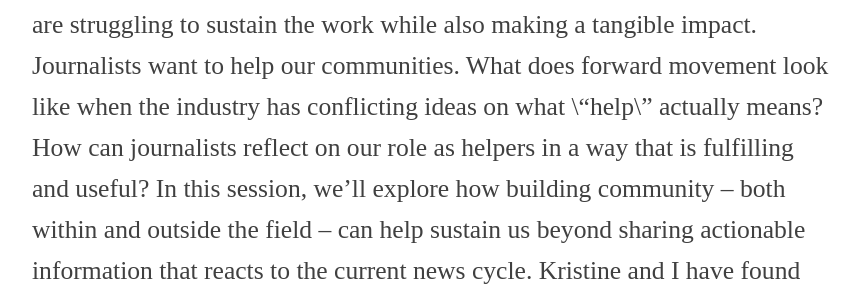
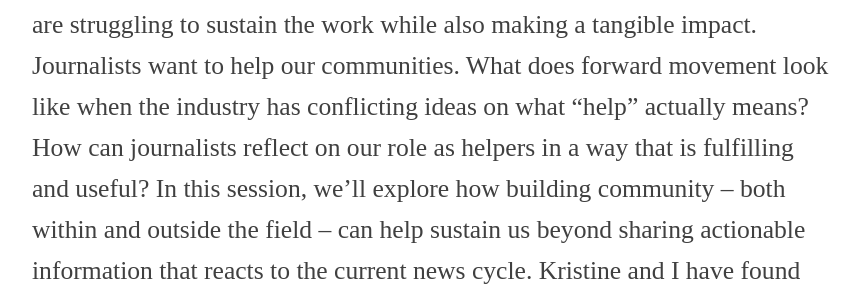
Before and after one commit to OpenNews/srccon-2025, a Jekyll site: the page built from program.md, in a window 1280 px wide and 1400 px high, scrolled down 15624 px. Shown: the part 413-701 px from the top of the window, without its empty margins (208-1068 px from the left). Built offline with Jekyll 4.4.1, drawn with Linux system fonts in a browser that asks for light colours; nearby versions of some CDN libraries; some web fonts are replaced; some of the changed text lies outside the part shown.

Commit message:
remove extra slashes

```diff
--- a/_data/sessions.yml
+++ b/_data/sessions.yml
@@ -123,7 +123,7 @@
         "id": "journalisms-relationship-helping",
         "title": "Rethinking journalism’s relationship with helping",
         "facilitators": "Gracie McKenzie, Kristine Villanueva",
-        "description": "At its best, journalism has always been a public service – a profession rooted in informing, supporting, and empowering communities. But between the pressures of the profession’s work culture, the financial instability of our industry, and the increasingly volatile political climate, we’ve seen our peers are struggling to sustain the work while also making a tangible impact. Journalists want to help our communities. What does forward movement look like when the industry has conflicting ideas on what \\“help\\” actually means? How can journalists reflect on our role as helpers in a way that is fulfilling and useful? \n In this session, we’ll explore how building community – both within and outside the field – can help sustain us beyond sharing actionable information that reacts to the current news cycle. Kristine and I have found ways to use our journalism skills on teams more closely aligned with mutual aid, through projects like 730DC, the Phillypino Oral History Project, and grassroots organizing alongside Anakbayan Philadelphia and throughout DC’s Mt. Pleasant neighborhood. We want to share what we’ve learned from these experiences, how they have benefited us personally and professionally, and invite the SRCCON community to discuss their own experiences and insights. Together, we’ll explore ways journalists can rethink their relationship to helping—and through this, better sustain both our communities and ourselves."
+        "description": "At its best, journalism has always been a public service – a profession rooted in informing, supporting, and empowering communities. But between the pressures of the profession’s work culture, the financial instability of our industry, and the increasingly volatile political climate, we’ve seen our peers are struggling to sustain the work while also making a tangible impact. Journalists want to help our communities. What does forward movement look like when the industry has conflicting ideas on what \"help\" actually means? How can journalists reflect on our role as helpers in a way that is fulfilling and useful? \n In this session, we’ll explore how building community – both within and outside the field – can help sustain us beyond sharing actionable information that reacts to the current news cycle. Kristine and I have found ways to use our journalism skills on teams more closely aligned with mutual aid, through projects like 730DC, the Phillypino Oral History Project, and grassroots organizing alongside Anakbayan Philadelphia and throughout DC’s Mt. Pleasant neighborhood. We want to share what we’ve learned from these experiences, how they have benefited us personally and professionally, and invite the SRCCON community to discuss their own experiences and insights. Together, we’ll explore ways journalists can rethink their relationship to helping—and through this, better sustain both our communities and ourselves."
     },
     {
         "id": "silly-hats-serious-work",
```
